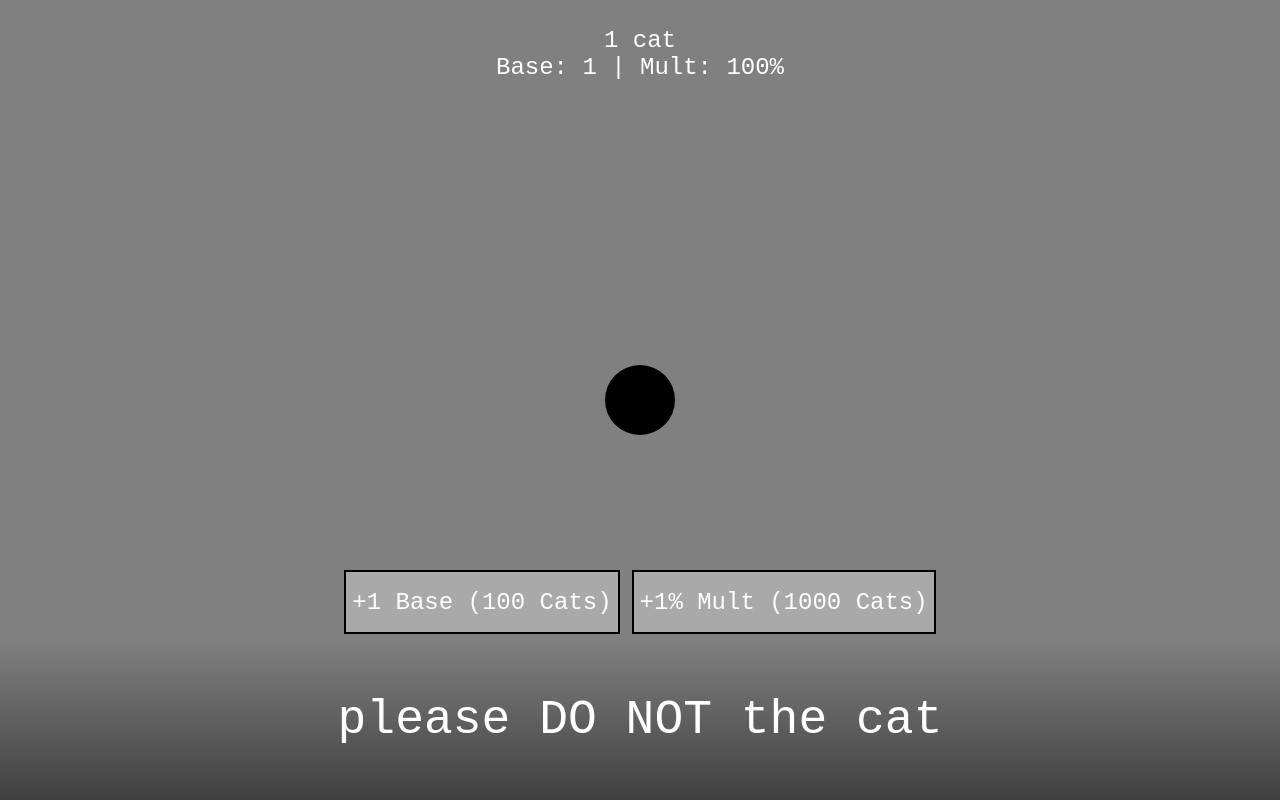
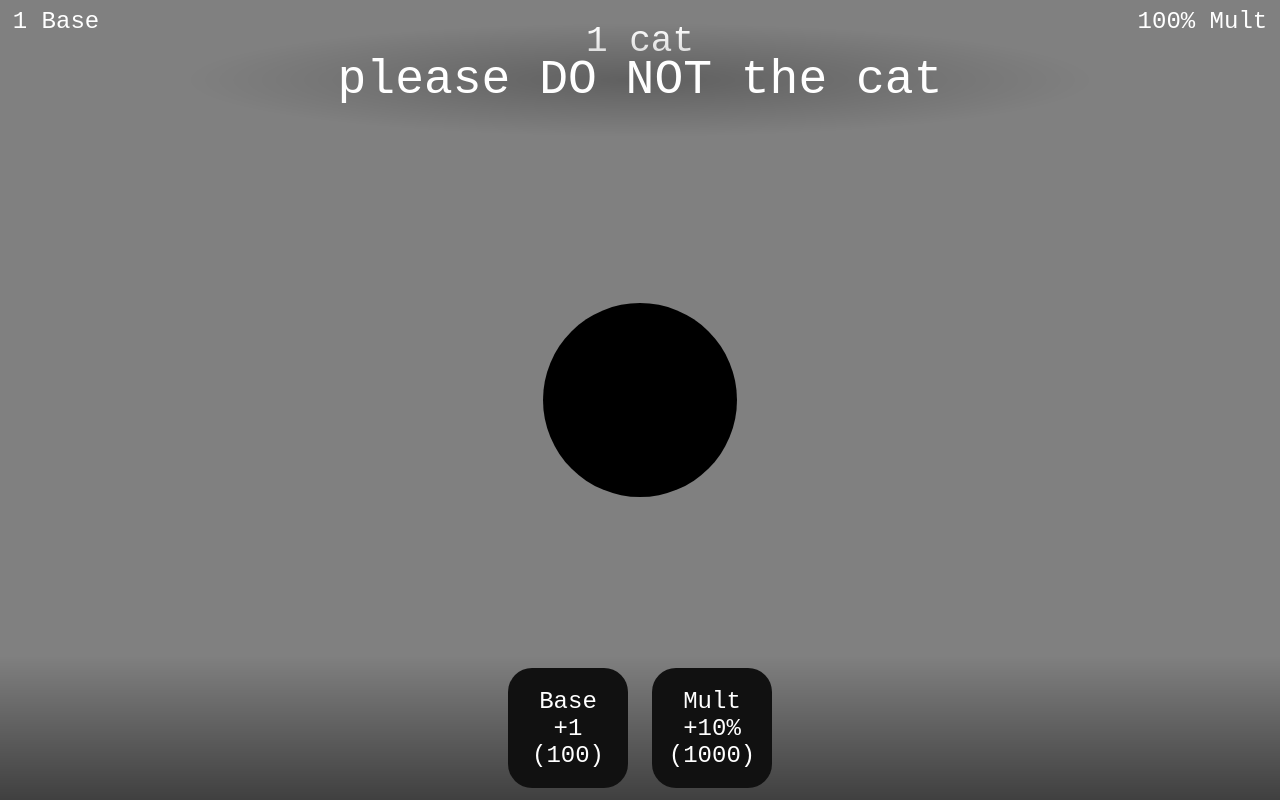
Before and after one commit to mcteamster/black, a plain HTML site: page src/index.html in a window 1280 px wide. Drawn offline with Linux system fonts and the light colour scheme.

Commit message:
feat: update layout

```diff
--- a/src/index.html
+++ b/src/index.html
@@ -7,16 +7,17 @@
   <body>
     <canvas id="canvas"></canvas>
     <div id="root">
-      <div id="hud" class="centered column">
-        <div id="counter">1 cat</div>
-        <div id="stats">Base: 1 | Mult: 100%</div>
+      <div id="counter">1 cat</div>
+      <div id="base">1 Base</div>
+      <div id="mult">100% Mult</div>
+      <div id="dialogue" class="centered">
+        please DO NOT the cat
       </div>
       <div id="commands" class="centered row">
-        <div id="base" class="command centered">+1 Base (100 Cats)</div>
-        <div id="mult" class="command centered">+1% Mult (1000 Cats)</div>
-      </div>
-      <div id="dialogue" class="centered">
-        please DO NOT the cat
+        <div id="KeyQ" class="command centered">Base +1 (100)</div>
+        <div id="KeyW" class="command centered">Mult +10% (1000)</div>
+        <div id="KeyE" class="command centered hidden">E</div>
+        <div id="KeyR" class="command centered hidden">R</div>
       </div>
     </div>
     <script src="./index.js"></script>
--- a/src/index.js
+++ b/src/index.js
@@ -6,7 +6,7 @@ const S = {
   },
   econ: {
     balance: 1, // Current Cats
-    base: 0, // Cats per click and tick
+    base: 1, // Cats per click and tick
     mult: 100, // Multiplier percentage
     total: 0, // Cats accumulated over all time
   },
@@ -14,7 +14,7 @@ const S = {
     magnitude: 0,
   },
   phys: {
-    damping: 0.5,
+    damping: 0.3,
     gravity: 3,
     noise: 0.05,
     overlap: 0.3,
@@ -23,7 +23,7 @@ const S = {
 
 // Elements
 const E = {}
-const ids = ['base', 'canvas', 'counter', 'hud', 'mult', 'stats']
+const ids = ['base', 'canvas', 'counter', 'hud', 'mult', 'KeyQ', 'KeyW', 'KeyE', 'KeyR']
 ids.forEach(id => E[id] = document.getElementById(id));
 
 // Canvas
@@ -58,7 +58,7 @@ class Cat {
   }
 
   resize() {
-    const size = 36 - Math.sqrt(S.canvas.cats.length) + S.meta.magnitude
+    const size = 100 - 3*Math.sqrt(S.canvas.cats.length) + S.meta.magnitude
     this.size = size > 100 ? 100 : size
   }
 
@@ -123,7 +123,8 @@ class Cat {
 const updateHud = () => {
   // TODO: Prefixes and exponential notation
   E.counter.innerText = `${S.econ.balance.toFixed(0)} cat${(S.econ.balance > 1) ? 's' : ''}`;
-  E.stats.innerText = `Base: ${S.econ.base + 1} | Mult: ${S.econ.mult}%`;
+  E.base.innerHTML = `${S.econ.base} Base`;
+  E.mult.innerHTML = `${S.econ.mult}% Mult`;
 }
 
 const updateBalance = (cats) => {
@@ -175,41 +176,45 @@ const updateCanvas = () => {
 setInterval(updateCanvas, 50) // 20 FPS
 
 // Accounting
-setInterval(updateBalance, 500, S.econ.base*S.econ.mult/100) // Income
 const patCat = () => {
-  updateBalance((1 + S.econ.base)*S.econ.mult/100)
+  updateBalance(S.econ.base*S.econ.mult/100)
   // Trigger Meow Sound Here
 }
 E.canvas.addEventListener('click', patCat)
+
+// Powers
 const upgradeBase = () => {
   if (S.econ.balance > 100) {
     S.econ.base++
     updateBalance(-100)
-    updateHud()
   }
 }
-E.base.addEventListener('click', upgradeBase)
+E.KeyQ.addEventListener('click', upgradeBase)
 const upgradeMult = () => {
   if (S.econ.balance > 1000) {
-    S.econ.mult++
+    S.econ.mult += 10
     updateBalance(-1000)
-    updateHud()
   }
 }
-E.mult.addEventListener('click', upgradeMult)
+E.KeyW.addEventListener('click', upgradeMult)
 
 // Hotkeys
-const hotkey = (event) => {
+const hotkeyup = (event) => {
   if (event.code === 'Space' || event.key === ' ') {
     patCat();
-  } else if ((event.code === 'KeyQ' || event.key === 'q')) {
-    upgradeBase();
-  } else if ((event.code === 'KeyW' || event.key === 'w')) {
-    upgradeMult();
   }
   // Other hotkeys go here
 }
-document.addEventListener('keyup', hotkey, false);
+const hotkeydown = (event) => {
+  if (['KeyQ', 'KeyW', 'KeyE', 'KeyR'].includes(event.code)) {
+    document.getElementById(event.code).click()
+  }
+}
+document.addEventListener('keyup', hotkeyup, false);
+document.addEventListener('keydown', hotkeydown, false);
+
+
 
 // Debug
+// setInterval(updateBalance, 500, S.econ.base*S.econ.mult/100) // Income
 // setInterval(patCat, 10)
--- a/src/styles.css
+++ b/src/styles.css
@@ -3,6 +3,8 @@ body {
   color: white;
   font-family: 'Courier New', Courier, monospace;
   font-size: 1.5em;
+  text-align: center;
+  touch-action: manipulation;
 }
 
 .centered {
@@ -17,16 +19,29 @@ body {
 
 .command {
   height: 2em;
-  border: 0.1em solid black;
-  background: darkgrey;
-  padding: 0.25em;
-  margin: 0.25em;
+  border-radius: 1em;
+  background: #111;
+  padding: 0.5em;
+  margin: 0.5em;
+  height: 4em;
+  width: 4em;
   cursor: pointer;
   user-select: none;
 }
 
+.hidden {
+  display: none;
+  visibility: hidden;
+}
+
 .row {
   flex-direction: row;
+}
+
+#base {
+  position: fixed;
+  top: 1%;
+  left: 1%;
 }
 
 #canvas {
@@ -39,29 +54,45 @@ body {
 #commands {
   width: 100%;
   position: fixed;
-  bottom: 20%;
+  bottom: 0;
   left: 0;
   z-index: 10;
-}
-
-#dialogue {
-  position: fixed;
-  bottom: 0;
-  left: 50%;
-  transform: translate(-50%, 0);
-  z-index: 10;
-  padding: 0;
-  margin: 0;
-  height: 20vh;
-  width: 100%;
-  font-size: 2em;
   background: linear-gradient(to top, rgba(0,0,0,0.5), rgba(0,0,0,0));
 }
 
-#hud {
+#counter {
   position: fixed;
   top: 0;
   left: 50%;
   transform: translate(-50%, 50%);
   z-index: 10;
+  width: 100%;
+  font-size: 1.5em;
+  text-align: center;
 }
+
+#dialogue {
+  position: fixed;
+  top: 0;
+  left: 50%;
+  transform: translate(-50%, 0);
+  z-index: 10;
+  width: 100%;
+  padding: 0;
+  margin: 0;
+  height: 20vh;
+  font-size: 2em;
+  background: radial-gradient(rgba(0,0,0,0.25), rgba(0,0,0,0) 50%);
+}
+
+#mult {
+  position: fixed;
+  top: 1%;
+  right: 1%;
+}
+
+@media only screen and (orientation: portrait) and (max-device-width: 568px) {
+  body {
+    font-size: 2em;
+  }
+}
```
